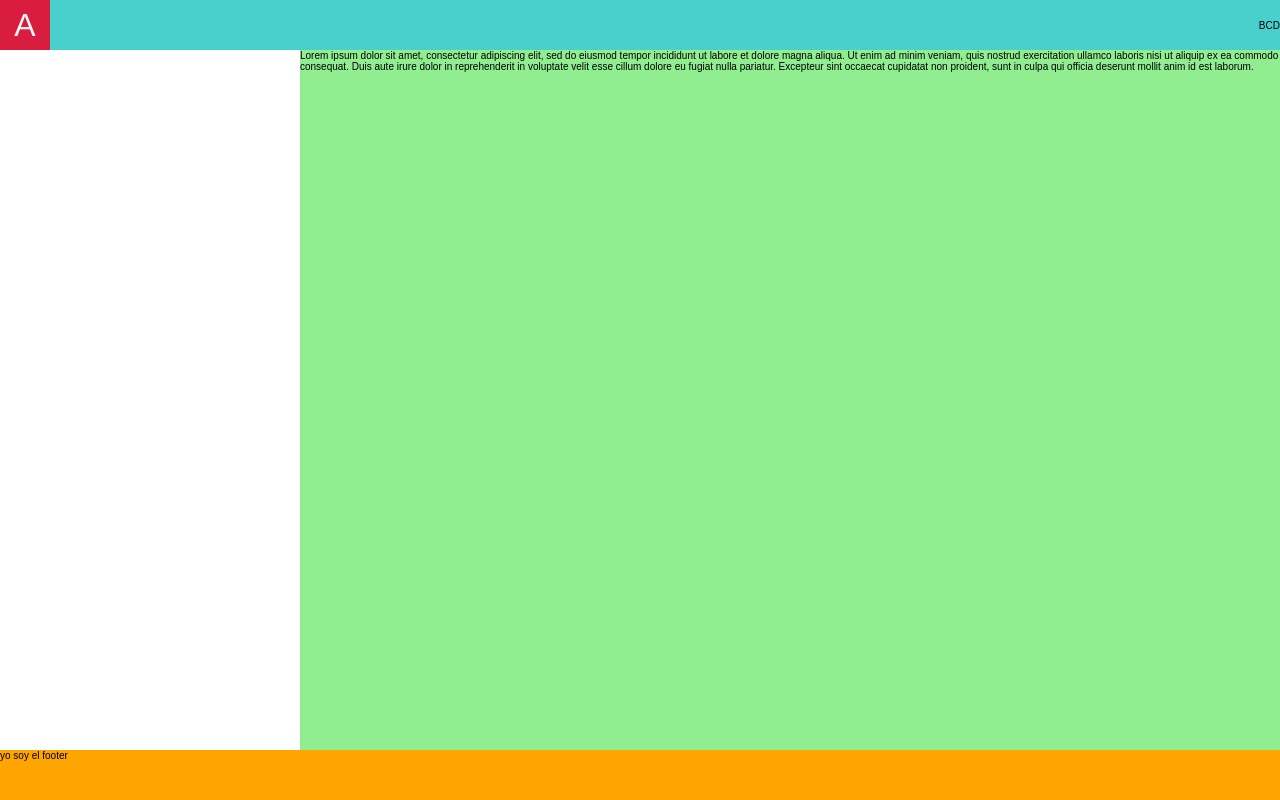
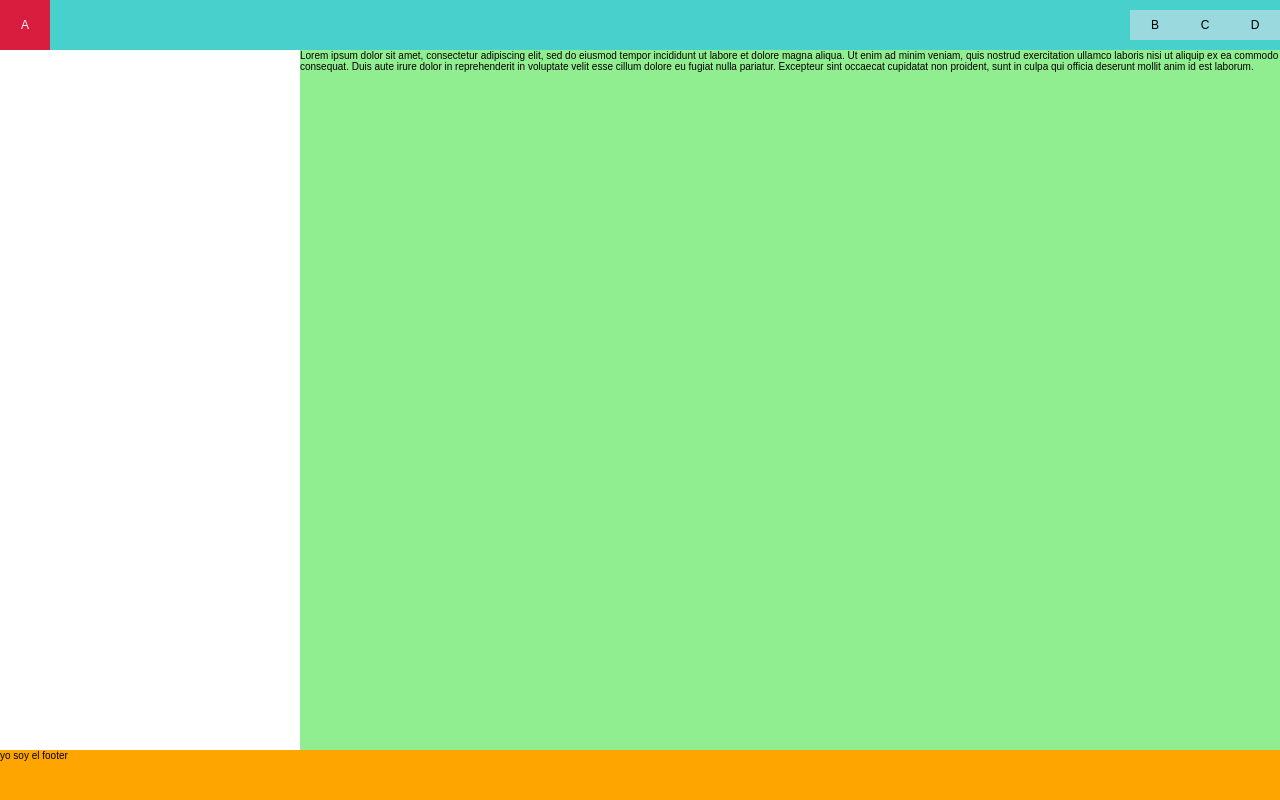
Before and after one commit to RicardoGonart/gulp-workflow, a website: page app/index.html in a window 1280 px wide. Drawn offline with Linux system fonts and the light colour scheme.

Commit message:
volver a origen

```diff
--- a/app/index.html
+++ b/app/index.html
@@ -12,13 +12,13 @@
         <section class="header">
             <div class="btn-nav">A</div>
             <div class="tools">
-                <div class="tools__config">
+                <div class="tools__item config">
                     B
                 </div>
-                <div class="tools__alert">
+                <div class="tools__item alert">
                     C
                 </div>
-                <div class="tools__user">
+                <div class="tools__item user">
                     D
                 </div>
             </div>
--- a/app/scss/_component/_btn.scss
+++ b/app/scss/_component/_btn.scss
@@ -5,9 +5,9 @@
     cursor: pointer;
     display: flex;
     font-size: f('font-s');
-    height: 5.0rem;
+    height: 3.0rem;
     justify-content: center;
-    width: 5.0rem;
+    width: 3.0rem;
 
     &:hover {
         background-color: darken($primary-red, 10%);
@@ -15,16 +15,16 @@
 
     @include respond-to('medium') {
         color: lighten($primary-red, 20%);
-        font-size: f('font-m');
+        height: 5.0rem;
+        width: 5.0rem;
+
     }
 
     @include respond-to('large') {
         color: lighten($primary-red, 30%);
-        font-size: f('font-l');
     }
 
     @include respond-to('huge') {
         color: lighten($primary-red, 40%);
-        font-size: f('font-xl');
     }
 }
--- /dev/null
+++ b/app/scss/_component/_tools.scss
@@ -0,0 +1,17 @@
+.tools {
+    align-items: center;
+    background-color: lighten($primary-blue, 10%);
+    display: flex;
+    font-size: f('font-s');
+    height: 3.0rem;
+    justify-content: center;
+    width: 15.0rem;
+
+    &__item {
+        align-items: center;
+        display: flex;
+        height: 3.0em;
+        justify-content: center;
+        width: 5.0em;
+    }
+}
--- a/app/scss/_pages/_home.scss
+++ b/app/scss/_pages/_home.scss
@@ -4,6 +4,5 @@
 
     @include respond-to('medium') {
         @include container-sizel;
-        height: 100vh;
     }
 }
--- a/app/scss/_utils/_grid.scss
+++ b/app/scss/_utils/_grid.scss
@@ -31,7 +31,7 @@ $breakpoints: (
 
 @mixin container {
     display: grid;
-    grid-template-rows: 5.0rem 1fr 5.0rem;
+    grid-template-rows: 3.0rem 1fr 3.0rem;
     grid-template-columns:1fr;
     grid-template-areas: "header"
                         "content"
--- a/app/scss/style.scss
+++ b/app/scss/style.scss
@@ -1,7 +1,9 @@
+@import "./_base/_reset.scss";
 @import "./_utils/_color",
         "./_utils/_typography.scss",
         "./_utils/_grid.scss";
 @import "./_layout/_header.scss";
-@import "./_base/_reset.scss";
+
 @import "./_pages/_home.scss";
-@import "./_component/_btn.scss";
+@import "./_component/_btn.scss",
+        "./_component/_tools.scss";
```
Also changed, not shown: app/css/style.css.
